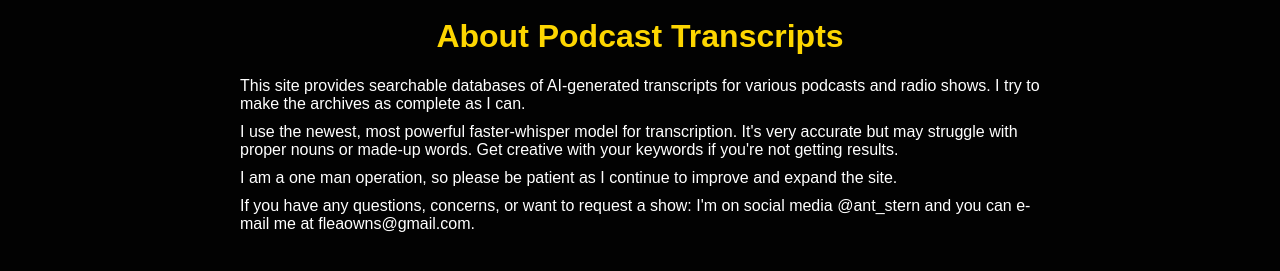
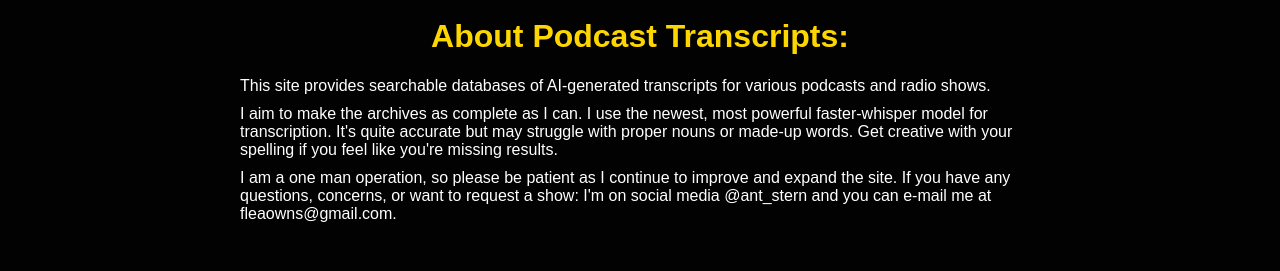
Before and after one commit to ant-stern/podcast-transcripts, a plain HTML site: page about.html in a window 1280 px wide. Shown: the part 163-434 px from the top of the page. Drawn offline with Linux system fonts and the light colour scheme.

Commit message:
Updating about.html text

```diff
--- a/about.html
+++ b/about.html
@@ -47,10 +47,9 @@
         <a href="http://podcasttranscripts.org">Home</a>
     </div>
     <img id="logo" src="logo.png" alt="Podcast Transcripts Logo">
-    <h1>About Podcast Transcripts</h1>
-    <p>This site provides searchable databases of AI-generated transcripts for various podcasts and radio shows. I try to make the archives as complete as I can.</p>
-    <p>I use the newest, most powerful faster-whisper model for transcription. It's very accurate but may struggle with proper nouns or made-up words. Get creative with your keywords if you're not getting results.</p>
-    <p>I am a one man operation, so please be patient as I continue to improve and expand the site.</p>
-    <p>If you have any questions, concerns, or want to request a show: I'm on social media @ant_stern and you can e-mail me at fleaowns@gmail.com.</p>
+    <h1>About Podcast Transcripts:</h1>
+    <p>This site provides searchable databases of AI-generated transcripts for various podcasts and radio shows.</p>
+    <p>I aim to make the archives as complete as I can. I use the newest, most powerful faster-whisper model for transcription. It's quite accurate but may struggle with proper nouns or made-up words. Get creative with your spelling if you feel like you're missing results.</p>
+    <p>I am a one man operation, so please be patient as I continue to improve and expand the site. If you have any questions, concerns, or want to request a show: I'm on social media @ant_stern and you can e-mail me at fleaowns@gmail.com.</p>
 </body>
 </html>
```
